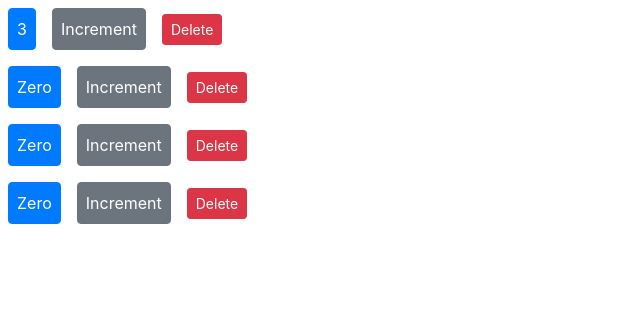
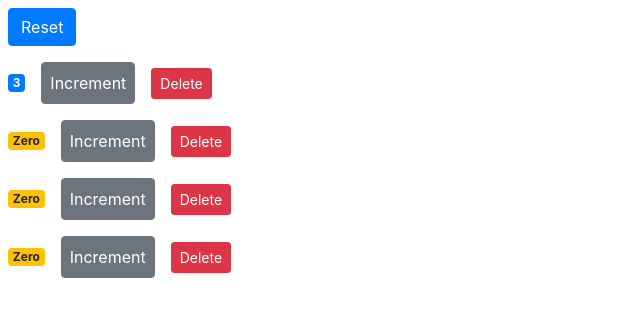
Before and after one commit to Saairajj/new-app, a React (Create React App) app: page / in a window 1280 px wide. Shown: the top 316 px of the page, without its empty margins (0-640 px from the left). Built offline with nearby package versions, Linux system fonts and the light colour scheme.

Commit message:
refactoring

```diff
--- a/src/components/counter.jsx
+++ b/src/components/counter.jsx
@@ -1,31 +1,32 @@
 import React, { Component } from 'react';
 
 class Counter extends Component {
-  state = {
-    value:this.props.counter.value
-   }
-
-   handleIncrement = () => {
-      this.setState({ value : this.state.value + 1 });
-  }
-
   render() {
 
-    var cValue = 'Zero';
-    if(this.state.value === 0) {
-      cValue = 'Zero'
-    }else {
-      cValue = this.state.value;
-
-    }
     return (
       <div>
-        <button className="btn btn-primary m-2 p-2" > {cValue}</button>
-        <button onClick={this.handleIncrement} className="btn btn-secondary m-2 p-2 " >Increment</button>
-        <button onClick={() => this.props.onDelete(this.props.counter.id)} className="btn btn-danger btn-sm m-2">Delete</button>
+        <span className={this.getBadgeClasses()}>{this.formatCount()}</span>
+        <button
+          onClick={() => this.props.onIncrement(this.props.counter)}
+          className="btn btn-secondary m-2 p-2 " >Increment
+        </button>
+        <button
+          onClick={() => this.props.onDelete(this.props.counter.id)} className="btn btn-danger btn-sm m-2">Delete</button>
       </div>
      );
   }
+
+  getBadgeClasses = () => {
+    let classes = "badge m-2 badge-";
+    classes += this.props.counter.value === 0 ? "warning" : "primary";
+    return classes;
+  }
+
+  formatCount = () => {
+    const {value} = this.props.counter;
+    return value === 0 ? "Zero" : value;
+  }
+
 }
 
 export default Counter;
--- a/src/components/counters.jsx
+++ b/src/components/counters.jsx
@@ -11,6 +11,18 @@ class Counters extends Component {
     ]
    };
 
+   handleReset = () => {
+
+   }
+
+   handleIncrement = (counter) => {
+     const counters = [...this.state.counters];
+     const index = counters.indexOf(counter);
+     counters[index] = { ...counter};
+     counters[index].value++;
+     this.setState({ counters });
+   }
+
    handleDelete = (counterId) => {
     const counters = this.state.counters.filter((counter) => {
       return counter.id !== counterId
@@ -22,11 +34,15 @@ class Counters extends Component {
   render() {
     return (
       <div>
+        <button
+        onClick = {this.handleReset}
+        className="btn btn-primary btn-small m-2">Reset</button>
         {this.state.counters.map((counter) => {
           return <Counter
           key = {counter.id}
           onDelete = {this.handleDelete}
-          counter = {counter} />
+          counter = {counter}
+          onIncrement = {this.handleIncrement} />
         })}
       </div>
      );
```
